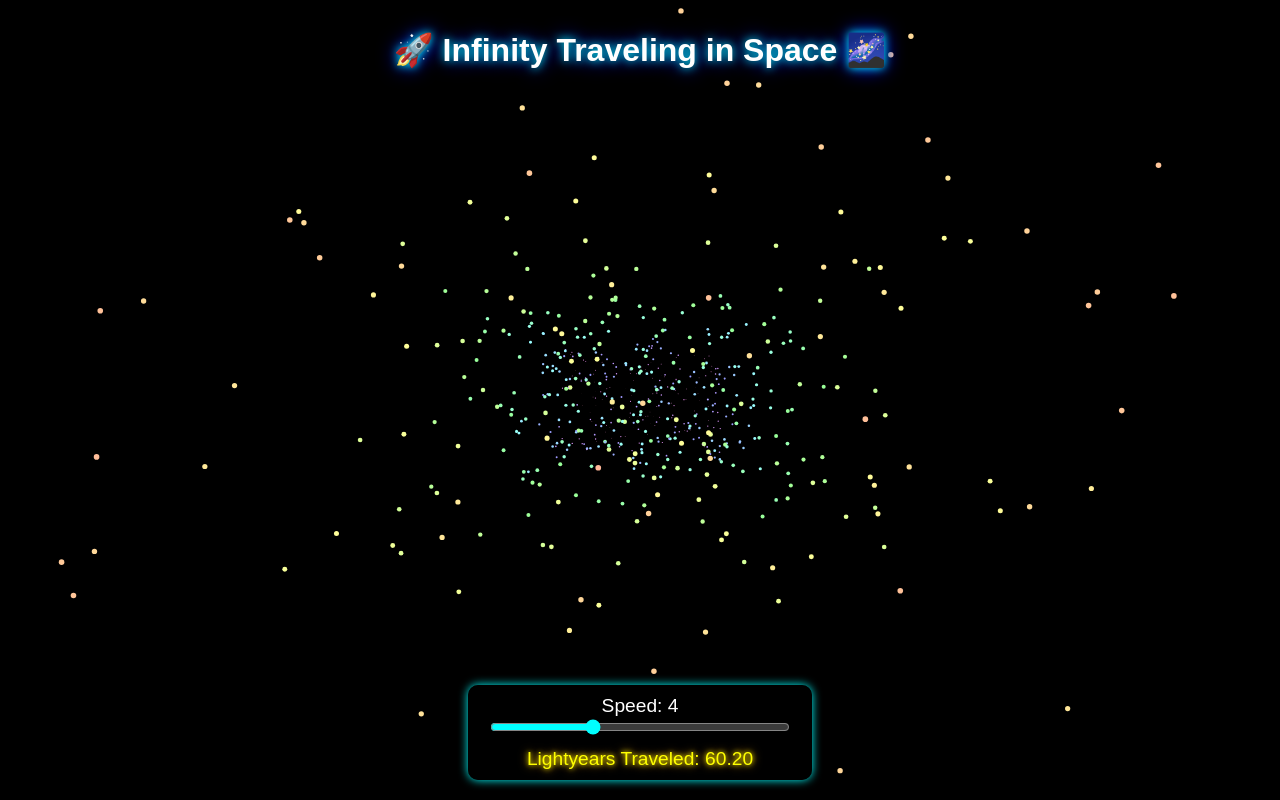
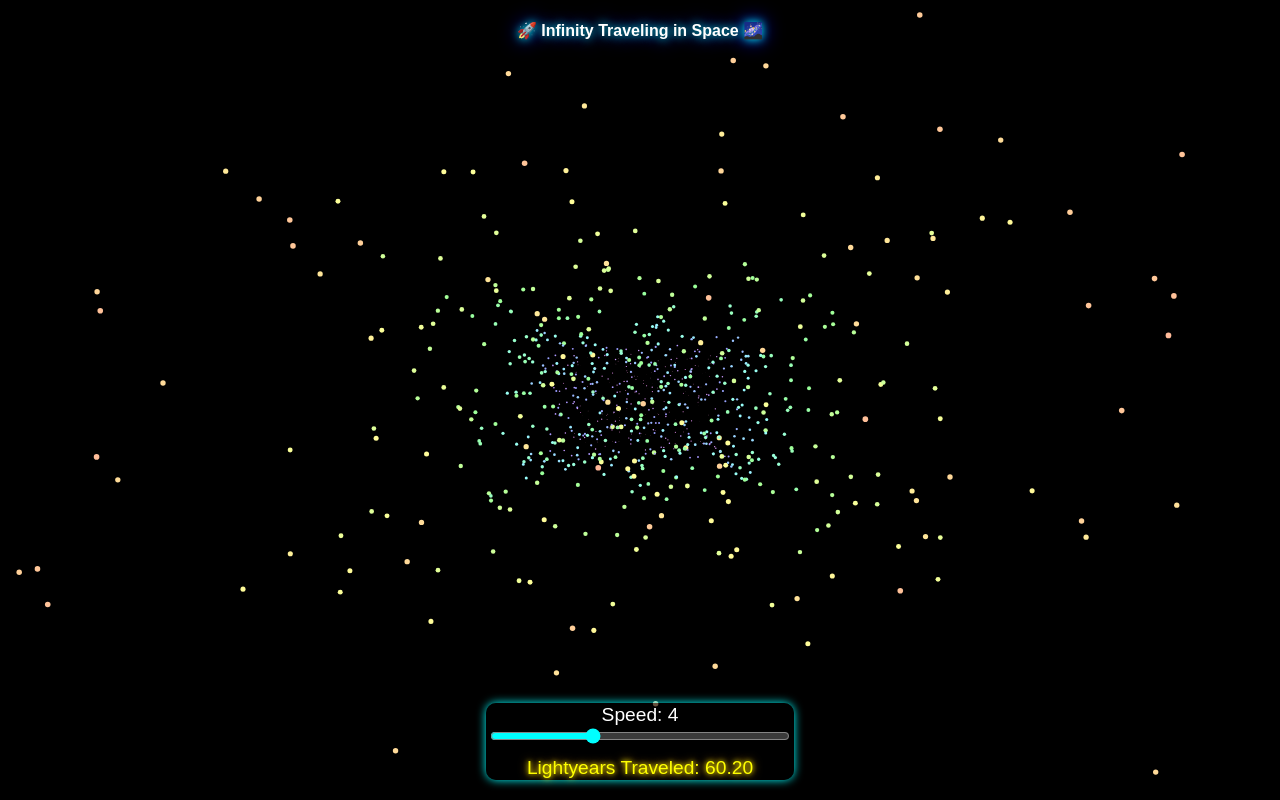
Before and after one commit to hematics43/Infinity-Traveling-in-Space, a plain HTML site: page index.html in a window 1280 px wide. Drawn offline with Linux system fonts and the light colour scheme.

Commit message:
Update index.html

```diff
--- a/index.html
+++ b/index.html
@@ -19,7 +19,7 @@
         top: 10px;
         width: 100%;
         text-align: center;
-        font-size: 2em;
+        font-size: 1em;
         color: white;
         text-shadow: 0 0 10px cyan, 0 0 20px blue;
         z-index: 10;
@@ -30,7 +30,7 @@
         left: 50%;
         transform: translateX(-50%);
         background: rgba(0,0,0,0.6);
-        padding: 10px 20px;
+        padding: 1px 2px;
         border-radius: 10px;
         color: white;
         text-align: center;
@@ -68,7 +68,7 @@ const speedValue = document.getElementById("speedValue");
 const lightyearsDisplay = document.getElementById("lightyears");
 
 let stars = [];
-const numStars = 700;
+const numStars = 1000;
 let w, h;
 let speed = 4;
 let lightyears = 0;
@@ -124,7 +124,6 @@ function draw() {
     }
     requestAnimationFrame(draw);
 }
-
 init();
 draw();
 </script>
```
